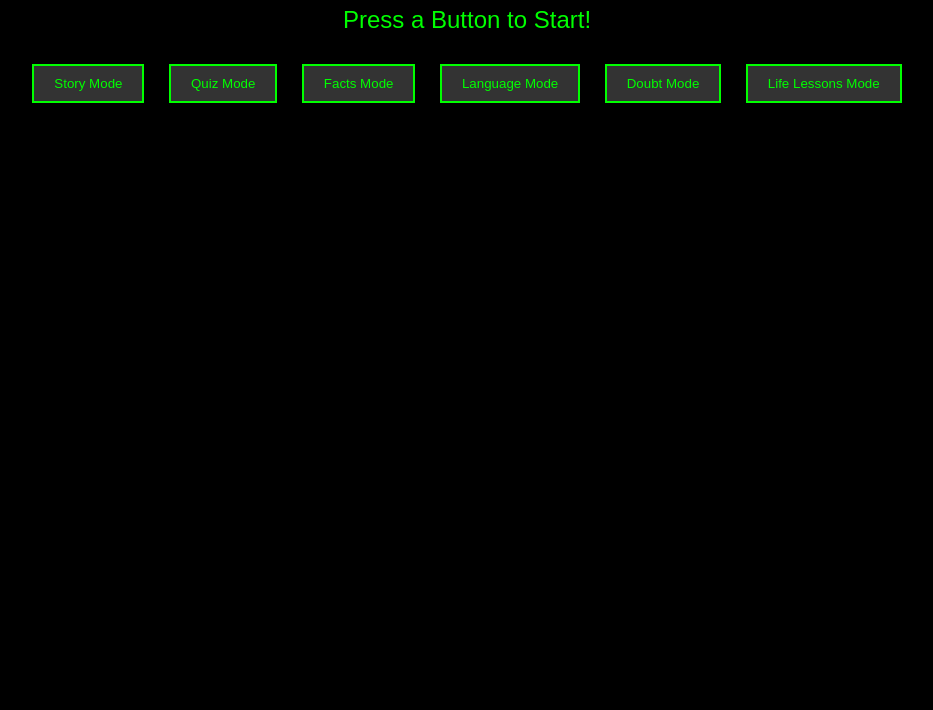
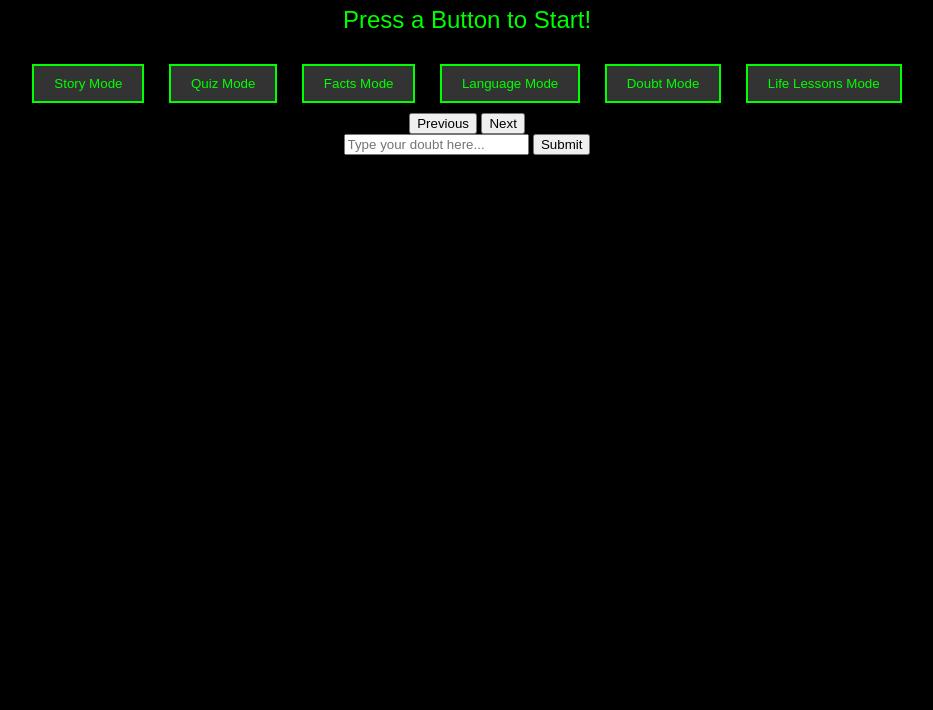
Before and after one commit to Ayushman-Choudhary622/SARCOS-WEB, a plain HTML site: page index.html in a window 1280 px wide. Shown: the part 90-800 px from the top of the page, without its empty margins (173-1106 px from the left). Drawn offline with Linux system fonts and the light colour scheme.

Commit message:
Update index.html

```diff
--- a/index.html
+++ b/index.html
@@ -6,9 +6,10 @@
     <link rel="stylesheet" href="styles.css">
 </head>
 <body>
+    <div class="container">
         <div id="robot">🤖</div>
         <div id="display">Press a Button to Start!</div>
-    <div>
+        <div class="buttons">
             <button class="mode-btn" onclick="setMode('story')">Story Mode</button>
             <button class="mode-btn" onclick="setMode('quiz')">Quiz Mode</button>
             <button class="mode-btn" onclick="setMode('facts')">Facts Mode</button>
@@ -16,6 +17,15 @@
             <button class="mode-btn" onclick="setMode('doubt')">Doubt Mode</button>
             <button class="mode-btn" onclick="setMode('life')">Life Lessons Mode</button>
         </div>
+        <div class="navigation">
+            <button class="nav-btn" onclick="previous()">Previous</button>
+            <button class="nav-btn" onclick="next()">Next</button>
+        </div>
+        <div id="doubt-input" class="hidden">
+            <input type="text" id="doubt-text" placeholder="Type your doubt here...">
+            <button class="nav-btn" onclick="submitDoubt()">Submit</button>
+        </div>
+    </div>
 
     <!-- Add the audio element -->
     <audio id="mode" src="assets/sounds/mode.mp3"></audio>
```
Lines whose indentation alone changed are shown as unchanged.
